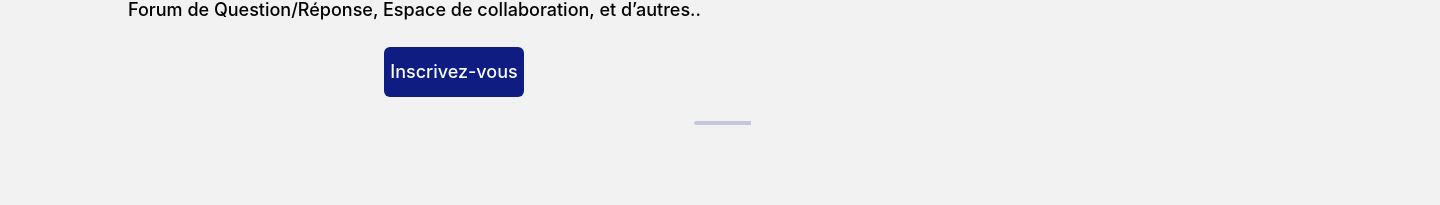
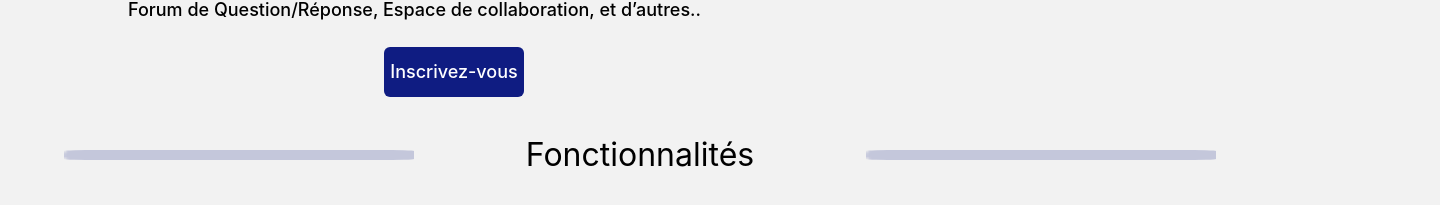
Before and after one commit to hani0216/ENIConnecT, a React (Create React App) app in the folder frontend/: page /login in a window 1280 px wide. Shown: the part 681-886 px from the top of the page, 1440 px wide, since content can reach past the window. Before the commit the page ends 846 px from the top, so only its background shows below. Built offline with nearby package versions, Linux system fonts and the light colour scheme.

Commit message:
features update

```diff
--- a/frontend/src/App.css
+++ b/frontend/src/App.css
@@ -4,11 +4,14 @@ body {
   margin: 0;
   padding: 0;
   background: var(--Light-Light-2, #F2F2F2);
+  height: auto;
 }
 
 /* Styles pour rendre l'application centrée */
 .container {
   max-width: 1200px;
+  height: auto;
+
   margin: 0 auto;
   padding: 0 20px;
 }
--- a/frontend/src/components/Features.jsx
+++ b/frontend/src/components/Features.jsx
@@ -1,18 +1,10 @@
 import React from 'react'
-import '../styles/Features.css'
+import Separation from './Separtion'
 
 function Features() {
   return (
     <div>
-        <div className='main-container'>
-      <span className='features'>Fonctionnalités</span>
-      <div className='line' />
-      <div className='line-1' />
-    </div>
-
-
-
-
+        <Separation title={"Fonctionnalités"} />
     </div>
   )
 }
--- /dev/null
+++ b/frontend/src/components/Separtion.jsx
@@ -0,0 +1,16 @@
+import React from 'react';
+import '../styles/Separation.css'
+
+function Features({ title }) {
+  return (
+    <div className='Features'>
+      <div className='main-container1'>
+        <div className='line' />
+        <span className='features'>{title}</span>
+        <div className='line' />
+      </div>
+    </div>
+  );
+}
+
+export default Features;
--- a/frontend/src/styles/Features.css
+++ /dev/null
@@ -1,69 +0,0 @@
-:root {
-    --default-font-family: -apple-system, BlinkMacSystemFont, "Segoe UI", Roboto,
-      Ubuntu, "Helvetica Neue", Helvetica, Arial, "PingFang SC",
-      "Hiragino Sans GB", "Microsoft Yahei UI", "Microsoft Yahei",
-      "Source Han Sans CN", sans-serif;
-  }
-
-  .main-container {
-    overflow: hidden;
-  }
-
-  .main-container,
-  .main-container * {
-    box-sizing: border-box;
-  }
-
-  input,
-  select,
-  textarea,
-  button {
-    outline: 0;
-  }
-
-  .main-container {
-    display: flex;
-    align-items: center;
-    justify-content: space-between;
-    flex-wrap: nowrap;
-    position: relative;
-    width: 1249px;
-    margin: 0 auto;
-  }
-  .features {
-    display: flex;
-    align-items: center;
-    justify-content: center;
-    flex-shrink: 0;
-    flex-basis: auto;
-    position: relative;
-    width: 253px;
-    height: 52px;
-    color: #000000;
-    font-family: Poppins, var(--default-font-family);
-    font-size: 32px;
-    font-weight: 400;
-    line-height: 52px;
-    text-align: center;
-    white-space: nowrap;
-    z-index: 1;
-  }
-  .line {
-    flex-shrink: 0;
-    position: relative;
-    width: 463px;
-    height: 4px;
-    background: url(../assets/Line.png)
-      no-repeat center;
-    background-size: cover;
-  }
-  .line-1 {
-    flex-shrink: 0;
-    position: relative;
-    width: 463px;
-    height: 4px;
-    background: url(../assets/Line.png)
-      no-repeat center;
-    background-size: cover;
-    z-index: 2;
-  }
--- /dev/null
+++ b/frontend/src/styles/Separation.css
@@ -0,0 +1,40 @@
+.Features{
+  margin-top: 4vh;
+  margin-left: 5%;
+  margin-right: 5%;
+  align-items: center;
+  justify-content: center;
+  position: relative;
+  color: #000000;
+  font-family: Poppins, var(--default-font-family);
+  font-size: 32px;
+  font-weight: 400;
+  line-height: 52px;
+  text-align: center;
+  white-space: nowrap;
+
+
+}
+
+.main-container1{
+  display: flex;
+  margin-bottom: 20vh;
+  justify-content: space-between;
+  align-items: center;
+}
+
+.line{
+
+  width: 350px;
+  height: 10px;
+  border-radius: 10%;
+  flex-shrink: 0;
+  stroke-width: 4px;
+  background-image: url('../assets/Line.png');
+  text-align: center;
+  background-size: cover ;
+  -webkit-border-radius: 10%;
+  -moz-border-radius: 10%;
+  -ms-border-radius: 10%;
+  -o-border-radius: 10%;
+}
```
